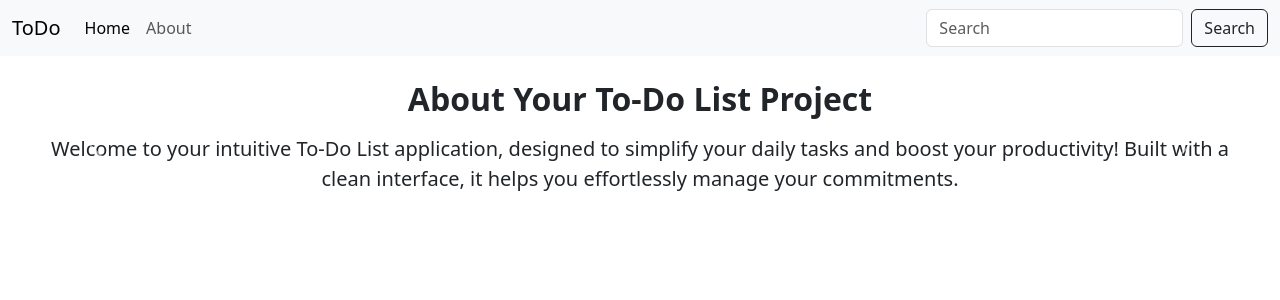
After one commit to abdullah-dev07/To-Do-List---Flask, a Flask app: page /about in a window 1280 px wide. The commit adds this page. Shown: the top 300 px of the page. Run offline with Flask 3, Linux system fonts and the light colour scheme.

Commit message:
Added About page

```diff
--- a/app.py
+++ b/app.py
@@ -33,6 +33,11 @@ def hello_world():
 def products():
     return "these are the products!"
 
+
+@app.route('/about')
+def about():
+    return render_template('about.html')
+
 @app.route('/update/<int:sno>', methods=['POST','GET'])
 def update(sno):
     if request.method=='POST':
--- /dev/null
+++ b/templates/about.html
@@ -0,0 +1,57 @@
+{% extends 'base.html' %}
+{% block title %}
+    About
+{% endblock title %}
+{% block body %}
+
+<div id="carouselExample" class="carousel slide" data-bs-ride="carousel">
+  <div class="carousel-inner">
+
+    <div class="carousel-item active">
+      <div class="d-block w-100 p-4 text-center">
+        <h2 class="display-8 fw-bold mb-3">About Your To-Do List Project</h2>
+        <p class="lead">Welcome to your intuitive To-Do List application, designed to simplify your daily tasks and boost your productivity! Built with a clean interface, it helps you effortlessly manage your commitments.</p>
+      </div>
+    </div>
+
+    <div class="carousel-item">
+      <div class="d-block w-100 p-4 text-center">
+        <h3 class="display-6 fw-bold mb-3">Effortless Task Creation</h3>
+        <p class="lead">Got a new idea or an urgent task? Simply type your item into the input field and hit "Add." Your new task instantly appears on your list, ready for action. Keeping track has never been easier!</p>
+      </div>
+    </div>
+
+    <div class="carousel-item">
+      <div class="d-block w-100 p-4 text-center">
+        <h3 class="display-6 fw-bold mb-3">Clear Your List with Ease</h3>
+        <p class="lead">Task accomplished? Fantastic! Click the "Delete" button next to any completed item to remove it from your list. Enjoy the satisfaction of a decluttered view and focus on what's next.</p>
+      </div>
+    </div>
+
+    <div class="carousel-item">
+      <div class="d-block w-100 p-4 text-center">
+        <h3 class="display-6 fw-bold mb-3">Flexible Task Management</h3>
+        <p class="lead">Plans change, and so can your tasks. Need to adjust a deadline or refine a description? Click "Edit" on any item, make your changes, and save. Your list stays dynamic and always reflects your current priorities.</p>
+      </div>
+    </div>
+
+    <div class="carousel-item">
+        <div class="d-block w-100 p-4 text-center">
+            <h3 class="display-6 fw-bold mb-3">Designed for Clarity</h3>
+            <p class="lead">Our minimalist design keeps distractions at bay. Focus solely on your tasks without unnecessary clutter, ensuring a smooth and efficient experience every time you open the app.</p>
+        </div>
+    </div>
+
+  </div>
+
+  <button class="carousel-control-prev" type="button" data-bs-target="#carouselExample" data-bs-slide="prev" >
+    <span class="carousel-control-prev-icon" aria-hidden="true"></span>
+    <span class="visually-hidden">Previous</span>
+  </button>
+  <button class="carousel-control-next" type="button" data-bs-target="#carouselExample" data-bs-slide="next">
+    <span class="carousel-control-next-icon" aria-hidden="true"></span>
+    <span class="visually-hidden">Next</span>
+  </button>
+</div>
+
+{% endblock body %}
--- a/templates/base.html
+++ b/templates/base.html
@@ -32,27 +32,10 @@
             <div class="collapse navbar-collapse" id="navbarSupportedContent">
                 <ul class="navbar-nav me-auto mb-2 mb-lg-0">
                     <li class="nav-item">
-                        <a class="nav-link active" aria-current="page" href="#">Home</a>
+                        <a class="nav-link active" aria-current="page" href="/">Home</a>
                     </li>
                     <li class="nav-item">
-                        <a class="nav-link" href="#">Link</a>
-                    </li>
-                    <li class="nav-item dropdown">
-                        <a class="nav-link dropdown-toggle" href="#" role="button" data-bs-toggle="dropdown"
-                            aria-expanded="false">
-                            Dropdown
-                        </a>
-                        <ul class="dropdown-menu">
-                            <li><a class="dropdown-item" href="#">Action</a></li>
-                            <li><a class="dropdown-item" href="#">Another action</a></li>
-                            <li>
-                                <hr class="dropdown-divider">
-                            </li>
-                            <li><a class="dropdown-item" href="#">Something else here</a></li>
-                        </ul>
-                    </li>
-                    <li class="nav-item">
-                        <a class="nav-link disabled" aria-disabled="true">Disabled</a>
+                        <a class="nav-link" href="/about">About</a>
                     </li>
                 </ul>
                 <form class="d-flex" role="search">
```
